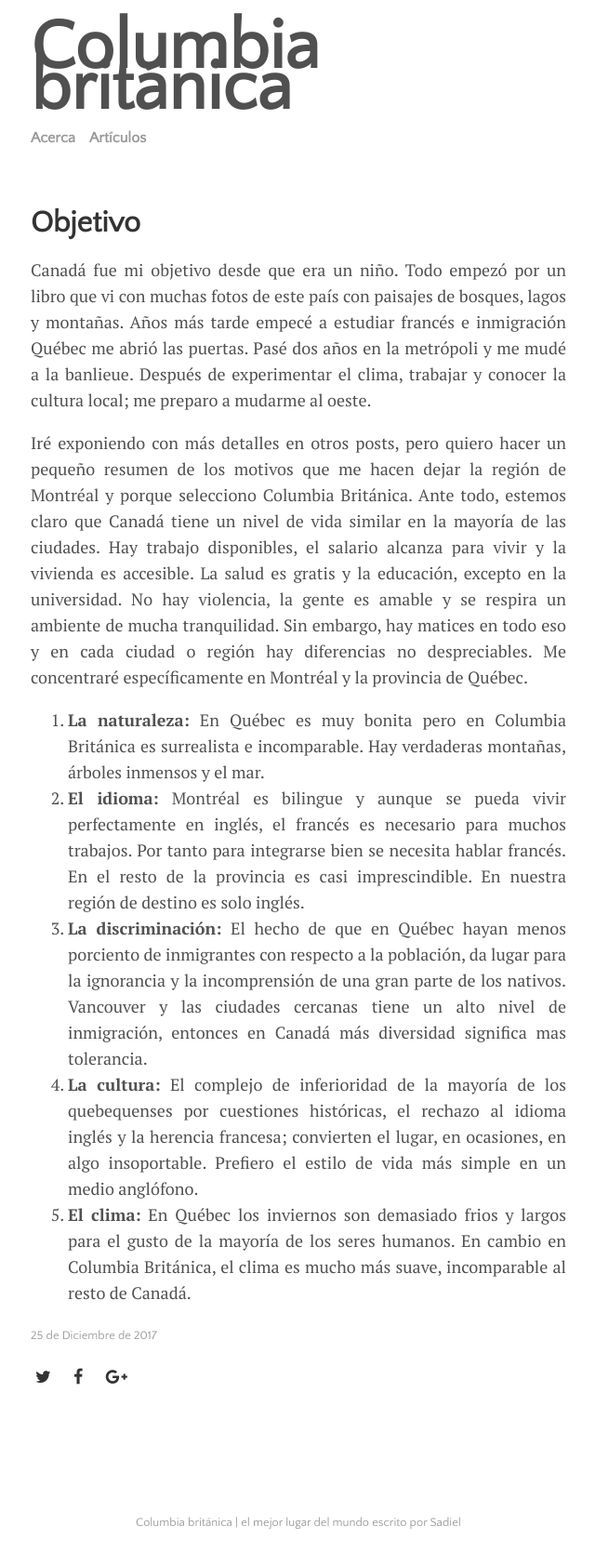
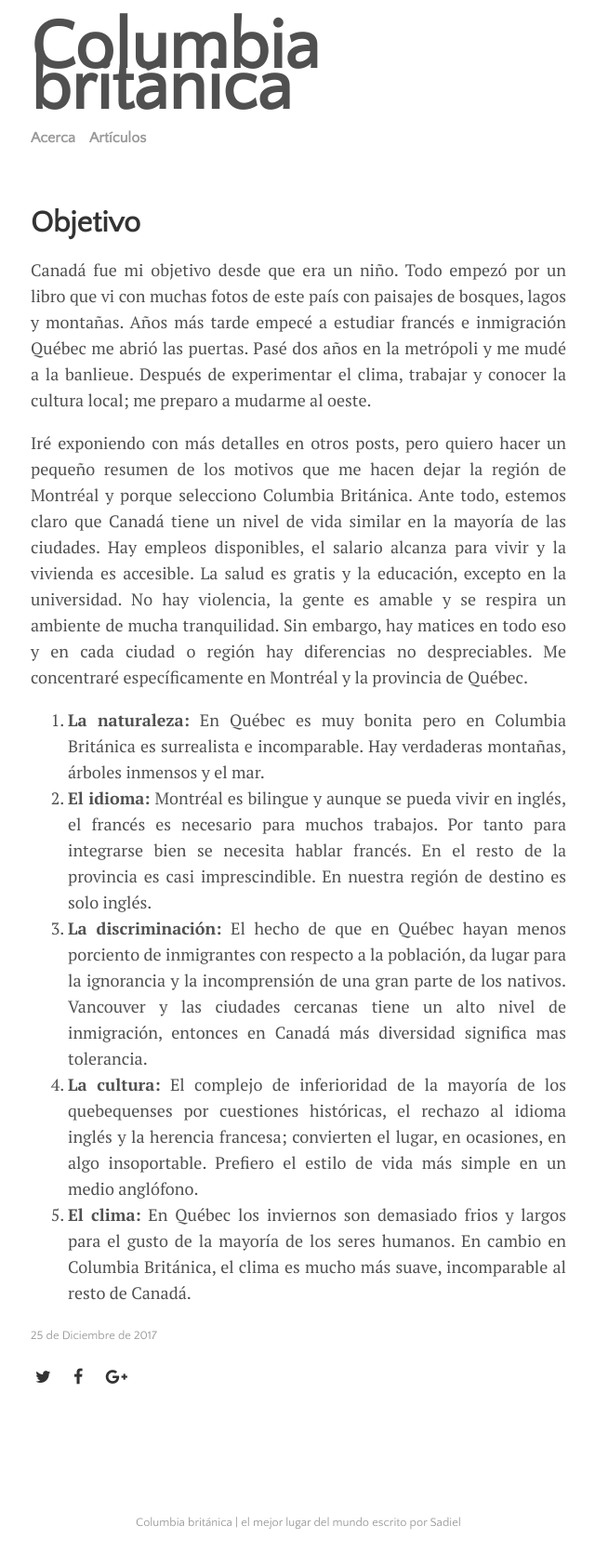
Before and after one commit to sadiel/blog, a Jekyll site: the page built from _posts/2017-12-24-objetivo.md, in a window 1280 px wide. Shown: the whole page at 93% size, without its empty margins (319-959 px from the left). Built offline with Jekyll 4.4.1, drawn with Linux system fonts in a browser that asks for light colours; nearby versions of some CDN libraries.

Commit message:
Fix post text

```diff
--- a/_posts/2017-12-24-objetivo.md
+++ b/_posts/2017-12-24-objetivo.md
@@ -10,10 +10,10 @@
 Canadá fue mi objetivo desde que era un niño. Todo empezó por un libro que vi con muchas fotos de este país con paisajes de bosques, lagos y montañas. Años más tarde empecé a estudiar francés e inmigración Québec me abrió las puertas. Pasé dos años en la metrópoli y me mudé a la banlieue. Después de experimentar el clima, trabajar y conocer la cultura local; me preparo a mudarme al oeste.
 
 Iré exponiendo con más detalles en otros posts, pero quiero hacer un pequeño resumen de los motivos que me hacen dejar la región de Montréal y porque selecciono Columbia Británica.
-Ante todo, estemos claro que Canadá tiene un nivel de vida similar en la mayoría de las ciudades. Hay trabajo disponibles, el salario alcanza para vivir y la vivienda es accesible. La salud es gratis y la educación, excepto en la universidad. No hay violencia, la gente es amable y se respira un ambiente de mucha tranquilidad. Sin embargo, hay matices en todo eso y en cada ciudad o región hay diferencias no despreciables. Me concentraré específicamente en Montréal y la provincia de Québec.
+Ante todo, estemos claro que Canadá tiene un nivel de vida similar en la mayoría de las ciudades. Hay empleos disponibles, el salario alcanza para vivir y la vivienda es accesible. La salud es gratis y la educación, excepto en la universidad. No hay violencia, la gente es amable y se respira un ambiente de mucha tranquilidad. Sin embargo, hay matices en todo eso y en cada ciudad o región hay diferencias no despreciables. Me concentraré específicamente en Montréal y la provincia de Québec.
 <ol>
 <li><strong>La naturaleza:</strong> En Québec es muy bonita pero en Columbia Británica es surrealista e incomparable. Hay verdaderas montañas, árboles inmensos y el mar.</li>
-<li><strong>El idioma:</strong> Montréal es bilingue y aunque se pueda vivir perfectamente en inglés, el francés es necesario para muchos trabajos. Por tanto para integrarse bien se necesita hablar francés. En el resto de la provincia es casi imprescindible. En nuestra región de destino es solo inglés.</li>
+<li><strong>El idioma:</strong> Montréal es bilingue y aunque se pueda vivir en inglés, el francés es necesario para muchos trabajos. Por tanto para integrarse bien se necesita hablar francés. En el resto de la provincia es casi imprescindible. En nuestra región de destino es solo inglés.</li>
 <li><strong>La discriminación:</strong> El hecho de que en Québec hayan menos porciento de inmigrantes con respecto a la población, da lugar para la ignorancia y la incomprensión de una gran parte de los nativos. Vancouver y las ciudades cercanas tiene un alto nivel de inmigración, entonces en Canadá más diversidad significa mas tolerancia.</li>
 <li><strong>La cultura:</strong> El complejo de inferioridad de la mayoría de los quebequenses por cuestiones históricas, el rechazo al idioma inglés y la herencia francesa; convierten el lugar, en ocasiones, en algo insoportable. Prefiero el estilo de vida más simple en un medio anglófono.</li>
 <li><strong>El clima:</strong> En Québec los inviernos son demasiado frios y largos para el gusto de la mayoría de los seres humanos. En cambio en Columbia Británica, el clima es mucho más suave, incomparable al resto de Canadá.</li>
```
